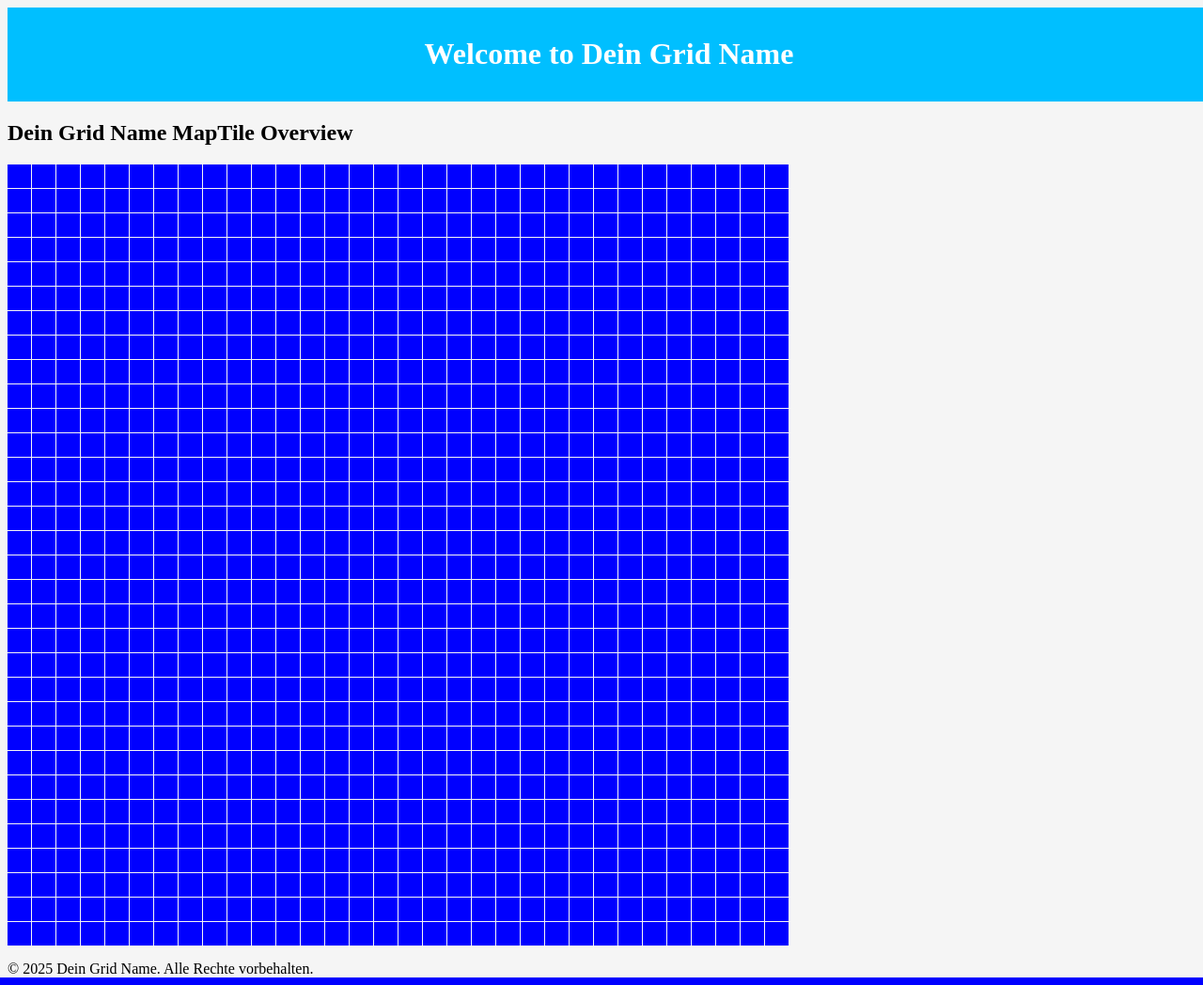
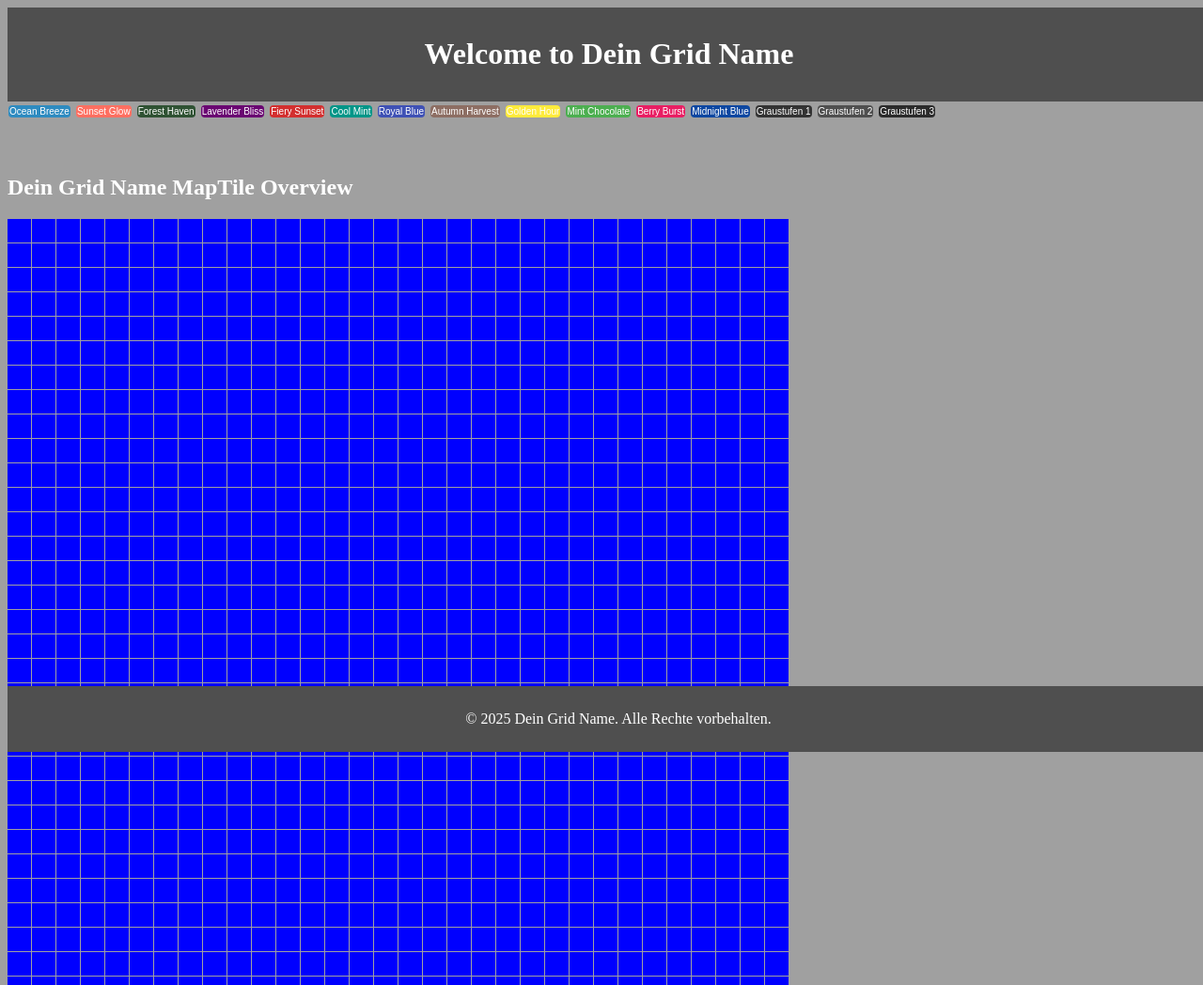
Before and after one commit to ManfredAabye/OpenSim.Webinterface, a PHP site: page /stream/maptile.php in a window 1280 px wide. Shown: the top 1048 px of the page at 94% size. Run offline with PHP 8.4, Linux system fonts and the light colour scheme; data that the repository does not hold is empty.

Commit message:
09022025

```diff
--- a/gridstatus.php
+++ b/gridstatus.php
@@ -60,7 +60,7 @@ ChldAg = 0;
 Uptime = "";
 Version = "";
 // var url = "http://openmanniland.de:9010/jsonSimStats/?callback=?";
-var url = "http://youreopensim:9000/jsonSimStats?region=Welcome";
+var url = "http://openmanniland.de:9010/jsonSimStats?region=OML-Welcome";
 
 setInterval(function() {$.getJSON(url, function(data) {
     SimFPS = Math.round(data.SimFPS);
--- a/include/footer.php
+++ b/include/footer.php
@@ -1,11 +1,4 @@
-<style>
-footer {
-            background-color: <?php echo FOOTER_COLOR; ?>;
-            color: <?php echo SECONDARY_COLOR; ?>;
-            text-align: center;
-            padding: 10px 0;
-        }
-</style>
+<footer>
 
     <p>&copy; <?php echo date("Y"); ?> <?php echo SITE_NAME; ?>. Alle Rechte vorbehalten.</p>
 
--- a/include/header.php
+++ b/include/header.php
@@ -7,32 +7,36 @@
     <style>
         body {
             font-family: <?php echo FONT_FAMILY; ?>;
-            background-color: <?php echo SECONDARY_COLOR; ?>;
-            color: <?php echo PRIMARY_COLOR; ?>;
+            background-color: var(--secondary-color);
+            color: var(--primary-color);
             background-image: url(<?php echo BACKGROUND_IMAGE; ?>);
             background-size: cover;
             background-repeat: no-repeat;
             background-position: center;
             height: 100vh;
             width: 100vw;
-            opacity: <?php echo defined('BACKGROUND_OPACITY') ? BACKGROUND_OPACITY : 1; ?>;}
+            opacity: <?php echo defined('BACKGROUND_OPACITY') ? BACKGROUND_OPACITY : 1; ?>;
+        }
         header {
-            background-color: <?php echo HEADER_COLOR; ?>;
+            background-color: var(--header-color);
             padding: 10px;
             text-align: center;
-            color: white;}
+            color: white;
+        }
         footer {
-            background-color: <?php echo FOOTER_COLOR; ?>;
+            background-color: var(--footer-color);
             padding: 10px;
             text-align: center;
             color: white;
             position: fixed;
             width: 100%;
-            bottom: 0;}
+            bottom: 0;
+        }
         nav a {
             margin: 0 10px;
             color: white;
-            text-decoration: none;}
+            text-decoration: none;
+        }
         .container {
             background-image: url(<?php echo FOREGROUND_IMAGE; ?>);
             background-size: 50%;
@@ -40,10 +44,81 @@
             background-position: center;
             padding: 20px;
             border-radius: 8px;
-            opacity: <?php echo defined('FOREGROUND_OPACITY') ? FOREGROUND_OPACITY : 1; ?>;}
+            opacity: <?php echo defined('FOREGROUND_OPACITY') ? FOREGROUND_OPACITY : 1; ?>;
+        }
+        .color-button {
+            margin: 1px;
+            padding: 1px;
+            border: none;
+            cursor: pointer;
+            border-radius: 4px;
+            font-size: 10px;
+            color: white;
+        }
     </style>
+    <script>
+        const colorSchemes = {
+            oceanBreeze: {header: '#2E8BC0', footer: '#2E8BC0', secondary: '#B1D4E0', primary: '#3B3B98'},
+            sunsetGlow: {header: '#FF6F61', footer: '#FF6F61', secondary: '#FFD54F', primary: '#2C3E50'},
+            forestHaven: {header: '#2F5233', footer: '#2F5233', secondary: '#A4DE02', primary: '#FFAE03'},
+            lavenderBliss: {header: '#6A0572', footer: '#6A0572', secondary: '#D2B4DE', primary: '#F5B7B1'},
+            fierySunset: {header: '#D32F2F', footer: '#D32F2F', secondary: '#FFCDD2', primary: '#B71C1C'},
+            coolMint: {header: '#009688', footer: '#009688', secondary: '#B2DFDB', primary: '#004D40'},
+            royalBlue: {header: '#3F51B5', footer: '#3F51B5', secondary: '#C5CAE9', primary: '#1A237E'},
+            autumnHarvest: {header: '#8D6E63', footer: '#8D6E63', secondary: '#FFCCBC', primary: '#3E2723'},
+            goldenHour: {header: '#FFEB3B', footer: '#FFEB3B', secondary: '#FFF9C4', primary: '#FBC02D'},
+            mintChocolate: {header: '#4CAF50', footer: '#4CAF50', secondary: '#CDDC39', primary: '#795548'},
+            berryBurst: {header: '#E91E63', footer: '#E91E63', secondary: '#F8BBD0', primary: '#880E4F'},
+            midnightBlue: {header: '#0D47A1', footer: '#0D47A1', secondary: '#BBDEFB', primary: '#1E88E5'},
+            grayscale1: {header: '#333333', footer: '#333333', secondary: '#666666', primary: '#E0E0E0'},
+            grayscale2: {header: '#4F4F4F', footer: '#4F4F4F', secondary: '#A0A0A0', primary: '#FFFFFF'},
+            grayscale3: {header: '#2B2B2B', footer: '#2B2B2B', secondary: '#858585', primary: '#D9D9D9'}
+        };
+
+        function setColorScheme(scheme) {
+            document.documentElement.style.setProperty('--header-color', colorSchemes[scheme].header);
+            document.documentElement.style.setProperty('--footer-color', colorSchemes[scheme].footer);
+            document.documentElement.style.setProperty('--secondary-color', colorSchemes[scheme].secondary);
+            document.documentElement.style.setProperty('--primary-color', colorSchemes[scheme].primary);
+        }
+
+        document.addEventListener('DOMContentLoaded', function() {
+            document.querySelectorAll('.color-button').forEach(function(button) {
+                button.addEventListener('click', function() {
+                    setColorScheme(this.dataset.scheme);
+                });
+            });
+            // Set the initial color scheme
+            setColorScheme('grayscale2');
+        });
+    </script>
 </head>
 <body>
 <header>
     <h1>Welcome to <?php echo SITE_NAME; ?></h1>
 </header>
+<nav>
+    <div>
+        <button class="color-button" data-scheme="oceanBreeze" style="background-color: #2E8BC0;">Ocean Breeze</button>
+        <button class="color-button" data-scheme="sunsetGlow" style="background-color: #FF6F61;">Sunset Glow</button>
+        <button class="color-button" data-scheme="forestHaven" style="background-color: #2F5233;">Forest Haven</button>
+        <button class="color-button" data-scheme="lavenderBliss" style="background-color: #6A0572;">Lavender Bliss</button>
+        <button class="color-button" data-scheme="fierySunset" style="background-color: #D32F2F;">Fiery Sunset</button>
+        <button class="color-button" data-scheme="coolMint" style="background-color: #009688;">Cool Mint</button>
+        <button class="color-button" data-scheme="royalBlue" style="background-color: #3F51B5;">Royal Blue</button>
+        <button class="color-button" data-scheme="autumnHarvest" style="background-color: #8D6E63;">Autumn Harvest</button>
+        <button class="color-button" data-scheme="goldenHour" style="background-color: #FFEB3B;">Golden Hour</button>
+        <button class="color-button" data-scheme="mintChocolate" style="background-color: #4CAF50;">Mint Chocolate</button>
+        <button class="color-button" data-scheme="berryBurst" style="background-color: #E91E63;">Berry Burst</button>
+        <button class="color-button" data-scheme="midnightBlue" style="background-color: #0D47A1;">Midnight Blue</button>
+        <button class="color-button" data-scheme="grayscale1" style="background-color: #333333;">Graustufen 1</button>
+        <button class="color-button" data-scheme="grayscale2" style="background-color: #4F4F4F;">Graustufen 2</button>
+        <button class="color-button" data-scheme="grayscale3" style="background-color: #2B2B2B;">Graustufen 3</button>
+    </div>
+</nav>
+<div class="container">
+    <!-- Inhalt der Seite -->
+</div>
+
+</body>
+</html>
--- a/maptile.php
+++ b/maptile.php
@@ -84,6 +84,7 @@ while ($row = mysqli_fetch_assoc($regions)) {
     background-color: white;
     border: 1px solid #ccc;
     z-index: 10;
+    color: black; /* Schriftfarbe auf Schwarz setzen */
 }
 .card.active {
     display: block;
@@ -103,6 +104,7 @@ while ($row = mysqli_fetch_assoc($regions)) {
             }
         }
         ?>
+    </div>
 
     <div id="freeRegionCard" class="card">
         <p>Diese Region ist frei und Sie können die Konfigurationen vornehmen.</p>
@@ -122,7 +124,6 @@ while ($row = mysqli_fetch_assoc($regions)) {
         <button onclick="hideCard()">Schließen</button>
     </div>
 
-
     <div id="occupiedRegionCard" class="card">
         <p>Region Name: <span id="region-name"></span></p>
         <p>Region UUID: <span id="region-uuid"></span></p>
@@ -131,7 +132,6 @@ while ($row = mysqli_fetch_assoc($regions)) {
         <p>Owner UUID: <span id="owner-uuid"></span></p>
         <button onclick="hideCard()">Schließen</button>
     </div>
-
 </main>
 
 <script>
--- a/partner.php
+++ b/partner.php
@@ -28,7 +28,7 @@ form input[type="submit"]:hover {background-color: #0056b3;}
         $reg_pass = filter_input(INPUT_POST, 'reg_pass', FILTER_SANITIZE_STRING);
 
         // List of valid registration passwords
-        $registration_passwords = ["enqkUpgNawDec6pU", "9ETrW2khr9gcr6bS", "JaJccfGTxzFUTjWy"];
+        $registration_passwords = ["enqkUpgghfghfgNawDec6pU", "9ETrW2ertertkhr9gcr6bS", "JaJccasdasddfGTxzFUTjWy"];
 
         if ($vorname1 && $nachname1 && $vorname2 && $nachname2 && $reg_pass) {
             if (in_array($reg_pass, $registration_passwords)) {
--- a/passwordreset.php
+++ b/passwordreset.php
@@ -26,7 +26,7 @@ form input[type="submit"]:hover {background-color: #0056b3;}
         $reg_pass = filter_input(INPUT_POST, 'reg_pass', FILTER_SANITIZE_STRING);
 
         // List of valid registration passwords
-        $registration_passwords = ["aTzWGY8gdH4jNxC9", "nrUFDfxbZGP8NBj8", "YMXKGhNg2eWXVNqp"];
+        $registration_passwords = ["aTzWGY8dfgdfggdH4jNxC9", "nrUFDfxbertrtZGP8NBj8", "YMXKGhjkhjkhNg2eWXVNqp"];
 
         if ($email && $new_password && $reg_pass) {
             if (in_array($reg_pass, $registration_passwords)) {
--- a/registeruser.php
+++ b/registeruser.php
@@ -4,7 +4,7 @@ include 'include/config.php';
 include 'include/header.php';
 
 // Define the list of admin-provided registration passwords
-$registration_passwords = ["rUKBGMhZPEwps454", "bXWpdm8CwbjDCE6Z", "rksYaHJfkFvavLE"];
+$registration_passwords = ["rUKBGMhZghjghjPEwps454", "bXWpdm8dfgdfgCwbjDCE6Z", "rksYwereraHJfkFvavLE"];
 ?>
 
 <style>
```
Also changed, not shown: include/config.example.php (+47 -4 lines), todo.md (added, +7 -0 lines), include/webseite.jpg (added), pics/webinterface1.jpg (added), pics/webinterface1.png (added), pics/webinterface2.jpg (added), pics/webinterface3.jpg (added), pics/webseite.jpg (added).
